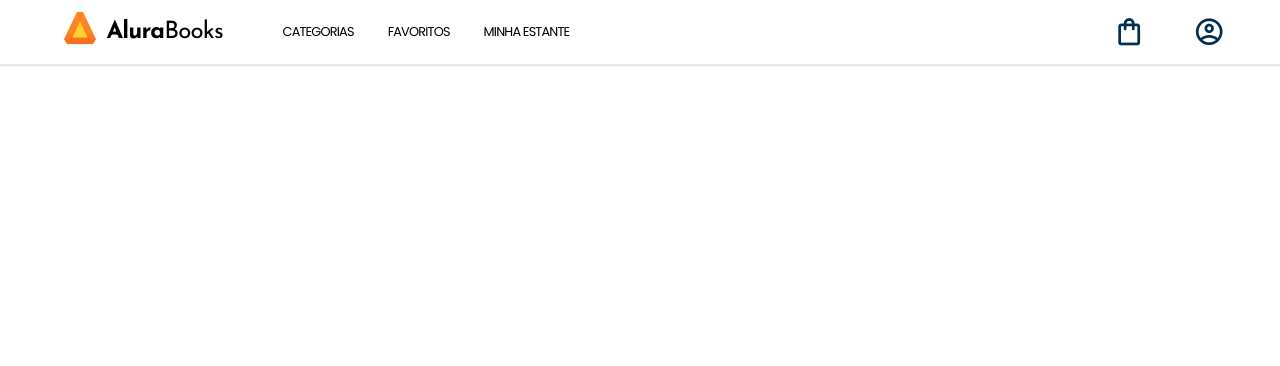
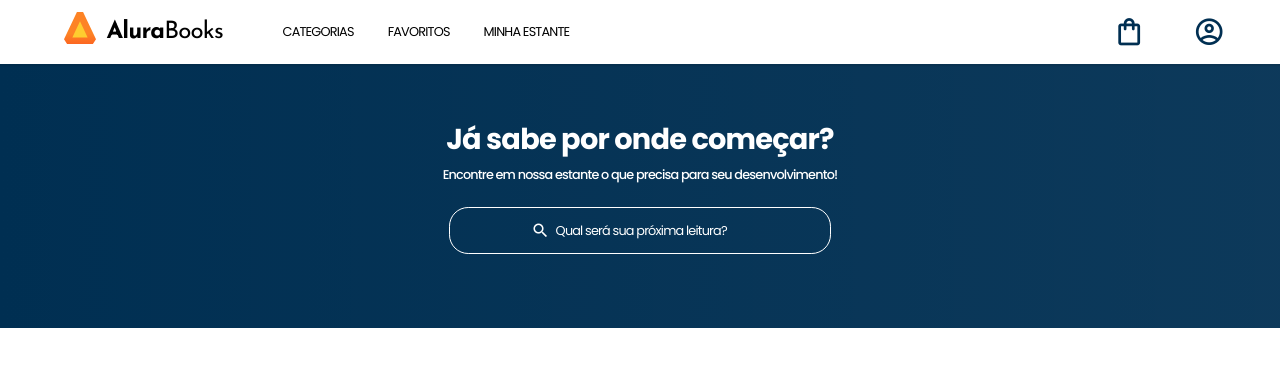
Before and after one commit to jtg-inductions-fe/FE-Amit-Patel-UID00683-UI-Assignment, a website built with Vite: page index.html in a window 1280 px wide. Built offline with nearby package versions, Linux system fonts and the light colour scheme; a web font is replaced by a local one.

Commit message:
[akp_UI_03]: Hero: Added hero section (#3)
* [akp_UI_03] Hero: Added hero section

* [akp_UI_03] Hero: Fixed px and changed to rem

* [akp_UI_03] Hero: Added containerizarion, fixed minor width issue

* [akp_UI_03] Hero: Added hero section

* [akp_UI_03] Hero: Fixed px and changed to rem

* [akp_UI_03] Hero: Fixed duplicate hero section and added containerization

* [akp_UI_03] Hero section: Fixed PR issues

* [akp_UI_03] Hero section: Fixed PR issues 2

* [akp_UI_03] Hero section: Added focus boundary on search box

* [akp_UI_03] Hero section: Fixed PR issues 3

* [akp_UI_03] Header: Fixed PR fixes 4

```diff
--- a/index.html
+++ b/index.html
@@ -8,8 +8,8 @@
         <link rel="stylesheet" href="src/styles/main.scss" />
     </head>
     <body>
-        <header class="header">
-            <div class="header__inner container">
+        <header class="container header">
+            <div class="header__inner">
                 <div class="header__left">
                     <div class="header__brand">
                         <!-- header__toggle -->
@@ -85,6 +85,7 @@
                                     type="button"
                                     aria-expanded="false"
                                     aria-controls="categorias-dropdown"
+                                    aria-haspopup="true"
                                 >
                                     CATEGORIAS
                                 </button>
@@ -173,6 +174,40 @@
                 </div>
             </div>
         </header>
+
+        <!-- MAIN SECTION -->
+        <main class="main" id="main-content">
+            <section class="container hero" aria-labelledby="hero-title">
+                <div class="hero__inner">
+                    <h1 id="hero-title" class="heading heading--h1">
+                        Já sabe por onde começar?
+                    </h1>
+
+                    <h2 id="hero-description" class="subheading subheading--v2">
+                        Encontre em nossa estante o que precisa para seu
+                        desenvolvimento!
+                    </h2>
+
+                    <div class="search" role="search">
+                        <button
+                            type="button"
+                            class="icon-search search__icon"
+                            aria-label="Buscar"
+                        ></button>
+
+                        <input
+                            class="search__box"
+                            type="search"
+                            name="search-read"
+                            aria-label="Buscar livros"
+                            placeholder="Qual será sua próxima leitura?"
+                            aria-describedby="hero-description"
+                        />
+                    </div>
+                </div>
+            </section>
+        </main>
+
         <script type="module" src="./src/script/index.js"></script>
     </body>
 </html>
--- a/src/script/header.js
+++ b/src/script/header.js
@@ -44,7 +44,7 @@ function drawerFocusTrap(e) {
 
     const focusables = Array.from(
         drawer.querySelectorAll(FOCUSABLE_SELECTOR),
-    ).filter((el) => !el.disabled);
+    ).filter((el) => !el.disabled && el.offsetParent !== null);
 
     if (!focusables.length) {
         e.preventDefault();
--- /dev/null
+++ b/src/styles/layout/_hero.scss
@@ -0,0 +1,83 @@
+@use '../abstracts/variables' as *;
+@use '../abstracts/mixins' as *;
+
+.hero {
+    height: pxToRem(215);
+    color: var(--color-white);
+    background: linear-gradient(
+        to right,
+        var(--color-secondary),
+        rgb(from var(--color-secondary) r g b / 0.9)
+    );
+    text-align: center;
+    text-wrap: balance;
+
+    &__inner {
+        height: 100%;
+        width: 100%;
+        display: flex;
+        gap: pxToRem(8);
+        flex-direction: column;
+        align-items: center;
+        justify-content: center;
+
+        .search {
+            height: pxToRem(44);
+            width: min(90%, pxToRem(380));
+            display: flex;
+            justify-content: center;
+            margin-block: pxToRem(13);
+            border: 1px solid;
+            border-radius: pxToRem(24);
+
+            &__icon {
+                font-size: pxToRem(20);
+                background: none;
+                border: none;
+                color: var(--color-white);
+            }
+
+            &__box {
+                width: min(90%, pxToRem(250));
+                color: var(--color-white);
+                background: transparent;
+                outline: none;
+                border: none;
+            }
+
+            &__box::placeholder {
+                width: 100%;
+                color: var(--color-white);
+            }
+        }
+    }
+}
+
+@include respond-tablet {
+    .hero {
+        height: pxToRem(330);
+        background: linear-gradient(
+            to right,
+            var(--color-secondary),
+            rgb(from var(--color-secondary) r g b / 0.95)
+        );
+
+        &__inner {
+            gap: pxToRem(4);
+
+            .search {
+                height: pxToRem(56);
+                width: pxToRem(476);
+                margin-block: pxToRem(25);
+            }
+        }
+    }
+}
+
+@include respond-desktop {
+    .hero {
+        .search {
+            width: pxToRem(586);
+        }
+    }
+}
--- a/src/styles/layout/_index.scss
+++ b/src/styles/layout/_index.scss
@@ -1,2 +1,3 @@
-@forward 'container';
-@forward 'header';
+@forward './container';
+@forward './header';
+@forward './hero';
```
